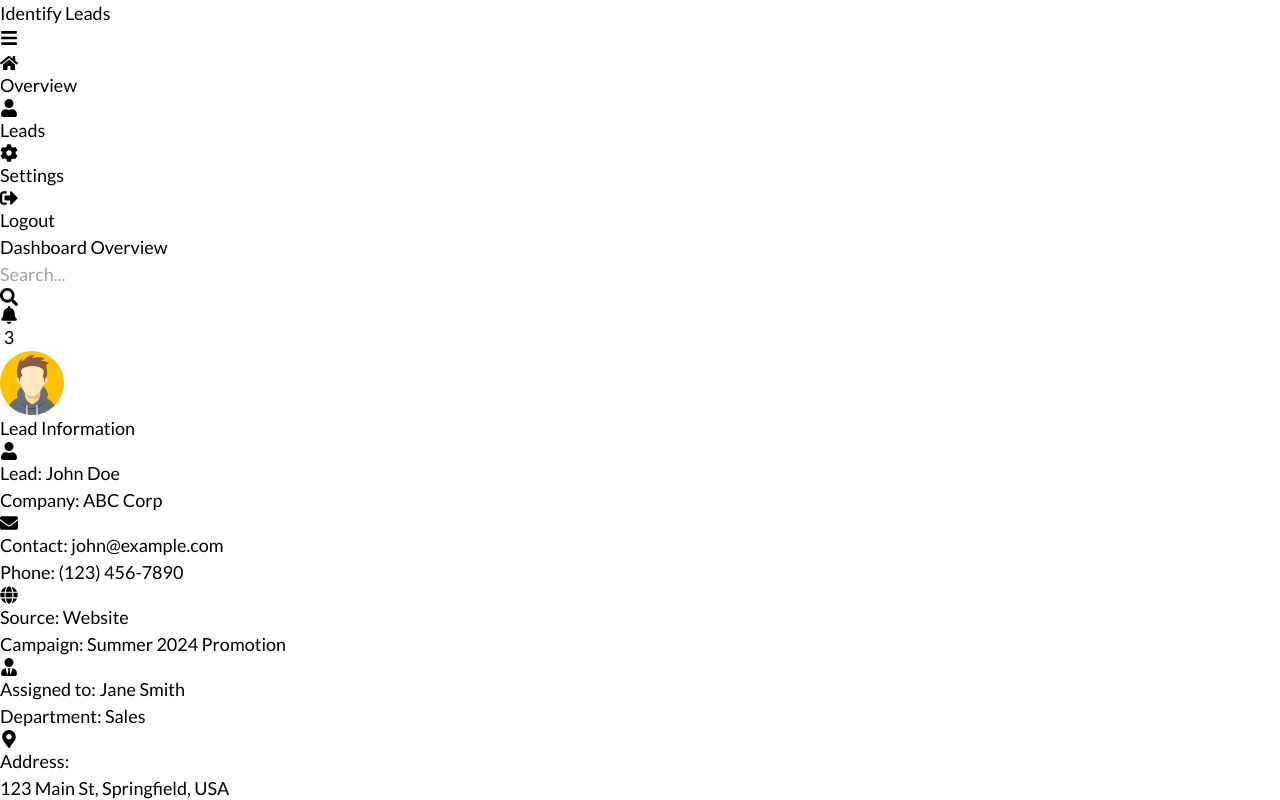
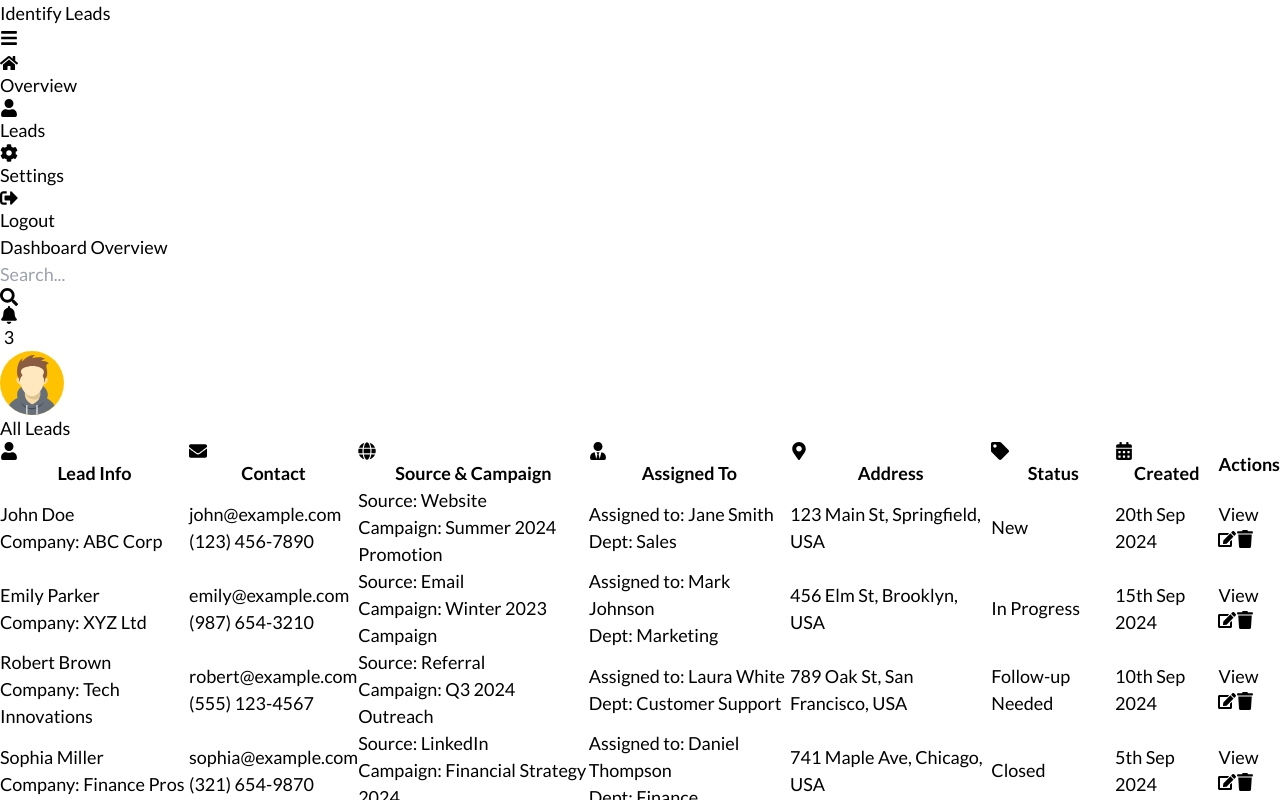
Before and after one commit to ash50167/lead-management-app, a React (Vite) app in the folder client/: page /leads in a window 1280 px wide. Built offline with nearby package versions, Linux system fonts and the light colour scheme.

Commit message:
commit_02

```diff
--- a/client/src/App.jsx
+++ b/client/src/App.jsx
@@ -1,10 +1,9 @@
 import "../public/css/style.css";
 import { BrowserRouter, Route, Routes } from "react-router-dom";
-// import SideBar from "./components/SideBar";
-// import NavBar from "./components/NavBar";
+import { RoleProvider } from "./contexts/RoleContext";
 import Dashboard from "./pages/Dashboard";
 import Leaddetail from "./pages/Leaddetail";
-import { RoleProvider } from "./contexts/RoleContext";
+import Leads from "./pages/Leads";
 
 function App() {
   return (
@@ -13,7 +12,8 @@ function App() {
         <BrowserRouter>
           <Routes>
             <Route path="/" element={<Dashboard />} />
-            <Route path="/leads" element={<Leaddetail />} />
+            <Route path="/leads" element={<Leads />} />
+            <Route path="/lead-details" element={<Leaddetail />} />
           </Routes>
         </BrowserRouter>
       </RoleProvider>
--- a/client/src/components/LeadsTable.jsx
+++ b/client/src/components/LeadsTable.jsx
@@ -1,150 +1,252 @@
-import React from "react";
-import { FaEdit, FaTrash, FaPlus } from "react-icons/fa";
+import React, { useState } from "react";
+import { FaEdit, FaTrash } from "react-icons/fa";
+import {
+  FaUser,
+  FaEnvelope,
+  FaGlobe,
+  FaUserTie,
+  FaTag,
+  FaMapMarkerAlt,
+  FaCalendarAlt,
+} from "react-icons/fa";
 import { useNavigate } from "react-router-dom";
 
 const leadsData = [
   {
-    name: "Acuity Infotech FZCO",
-    code: "ACIN01",
-    phone: "+91 99999 99991",
-    country: "India",
+    name: "John Doe",
+    company: "ABC Corp",
+    email: "john@example.com",
+    phone: "(123) 456-7890",
+    source: "Website",
+    campaign: "Summer 2024 Promotion",
+    assignedTo: "Jane Smith",
+    department: "Sales",
+    address: "123 Main St, Springfield, USA",
+    leadStatus: "New",
+    createdOn: "20th Sep 2024",
   },
   {
-    name: "ABC Infotech",
-    code: "ABC1",
-    phone: "+91 99999 99992",
-    country: "India",
+    name: "Emily Parker",
+    company: "XYZ Ltd",
+    email: "emily@example.com",
+    phone: "(987) 654-3210",
+    source: "Email",
+    campaign: "Winter 2023 Campaign",
+    assignedTo: "Mark Johnson",
+    department: "Marketing",
+    address: "456 Elm St, Brooklyn, USA",
+    leadStatus: "In Progress",
+    createdOn: "15th Sep 2024",
   },
   {
-    name: "NEW Infotech",
-    code: "NEW",
-    phone: "+91 99999 99993",
-    country: "India",
+    name: "Robert Brown",
+    company: "Tech Innovations",
+    email: "robert@example.com",
+    phone: "(555) 123-4567",
+    source: "Referral",
+    campaign: "Q3 2024 Outreach",
+    assignedTo: "Laura White",
+    department: "Customer Support",
+    address: "789 Oak St, San Francisco, USA",
+    leadStatus: "Follow-up Needed",
+    createdOn: "10th Sep 2024",
   },
   {
-    name: "ABC Infotech 2",
-    code: "ACIN02",
-    phone: "+91 99999 99994",
-    country: "India",
+    name: "Sophia Miller",
+    company: "Finance Pros",
+    email: "sophia@example.com",
+    phone: "(321) 654-9870",
+    source: "LinkedIn",
+    campaign: "Financial Strategy 2024",
+    assignedTo: "Daniel Thompson",
+    department: "Finance",
+    address: "741 Maple Ave, Chicago, USA",
+    leadStatus: "Closed",
+    createdOn: "5th Sep 2024",
   },
   {
-    name: "ABC Infotech 3",
-    code: "ACIN03",
-    phone: "+91 99999 99995",
-    country: "India",
+    name: "David Clark",
+    company: "Real Estate Group",
+    email: "david@example.com",
+    phone: "(432) 567-8901",
+    source: "Referral",
+    campaign: "Real Estate Expo 2024",
+    assignedTo: "Eva Green",
+    department: "Business Development",
+    address: "852 Pine St, Los Angeles, USA",
+    leadStatus: "In Progress",
+    createdOn: "25th Aug 2024",
   },
   {
-    name: "ABC Infotech 4",
-    code: "ACIN04",
-    phone: "+91 99999 99996",
-    country: "India",
+    name: "Jessica Lopez",
+    company: "E-Commerce Inc",
+    email: "jessica@example.com",
+    phone: "(123) 987-6543",
+    source: "Social Media",
+    campaign: "Black Friday Deals 2024",
+    assignedTo: "Michael Brown",
+    department: "Sales",
+    address: "963 Cedar St, Austin, USA",
+    leadStatus: "New",
+    createdOn: "10th Sep 2024",
   },
   {
-    name: "ABC Infotech 5",
-    code: "ACIN05",
-    phone: "+91 99999 99997",
-    country: "India",
+    name: "Kevin Harris",
+    company: "Health Solutions",
+    email: "kevin@example.com",
+    phone: "(555) 456-7890",
+    source: "Conference",
+    campaign: "Health Expo 2024",
+    assignedTo: "Anna Lee",
+    department: "Healthcare",
+    address: "321 Willow St, Seattle, USA",
+    leadStatus: "Follow-up Needed",
+    createdOn: "18th Aug 2024",
   },
 ];
 
 const LeadsTable = () => {
   const navigate = useNavigate();
+  const [currentPage, setCurrentPage] = useState(1);
+  const leadsPerPage = 5;
 
-  const handleViewDetails = (leadCode) => {
-    navigate(`/leads`);
+  const totalPages = Math.ceil(leadsData.length / leadsPerPage);
+  const currentLeads = leadsData.slice(
+    (currentPage - 1) * leadsPerPage,
+    currentPage * leadsPerPage
+  );
+
+  const handleViewDetails = (leadName) => {
+    navigate(`/lead-details`);
   };
 
-  const handleEditLead = (leadCode) => {
-    console.log(`Edit lead with code: ${leadCode}`);
-  };
-
-  const handleDeleteLead = (leadCode) => {
-    console.log(`Delete lead with code: ${leadCode}`);
-  };
-
-  const handleAddNewLead = () => {
-    console.log("Add new lead");
+  const handlePageChange = (page) => {
+    setCurrentPage(page);
   };
 
   return (
     <div className="bg-gray-100">
-      <div className="max-w-6xl mx-auto bg-white p-6 rounded-lg">
-        <div className="flex justify-between items-center mb-4">
-          <h2 className="text-xl font-semibold">All Leads</h2>
-          <button
-            className="bg-green-500 text-white px-4 py-2 rounded hover:bg-green-600 transition flex items-center space-x-2"
-            onClick={handleAddNewLead}
-          >
-            <FaPlus className="text-white" />
-            <span>Add New Lead</span>
-          </button>
-        </div>
+      <div className="max-w-6xl mx-auto bg-white p-2 rounded-lg shadow-lg">
+        <h2 className="text-xl font-semibold px-6 mb-4">All Leads</h2>
         <div className="overflow-x-auto">
           <table className="min-w-full bg-gray-50 rounded-lg">
             <thead>
               <tr className="text-left bg-gray-200">
-                <th className="px-4 py-3 text-sm  font-medium text-gray-700">
-                  Lead details
+                <th className="px-1 py-2 text-sm font-medium text-gray-700">
+                  <FaUser className="inline-block mr-1 text-blue-600" /> Lead
+                  Info
                 </th>
-                <th className="px-4 py-3 text-sm  font-medium text-gray-700">
-                  Code
+                <th className="px-1 py-2 text-sm font-medium text-gray-700">
+                  <FaEnvelope className="inline-block mr-1 text-red-600" />{" "}
+                  Contact
                 </th>
-                <th className="px-4 py-3 text-sm  font-medium text-gray-700">
-                  Phone
+                <th className="px-1 py-2 text-sm font-medium text-gray-700">
+                  <FaGlobe className="inline-block mr-1 text-green-600" />{" "}
+                  Source & Campaign
                 </th>
-                <th className="px-4 py-3 text-sm  font-medium text-gray-700">
-                  Country
+                <th className="px-1 py-2 text-sm font-medium text-gray-700">
+                  <FaUserTie className="inline-block mr-1 text-purple-600" />{" "}
+                  Assigned To
                 </th>
-                <th className="px-4 py-3 text-sm text-center font-medium text-gray-700">
+                <th className="px-1 py-2 text-sm font-medium text-gray-700">
+                  <FaMapMarkerAlt className="inline-block mr-1 text-yellow-600" />{" "}
+                  Address
+                </th>
+                <th className="px-1 py-2 text-sm font-medium text-gray-700">
+                  <FaTag className="inline-block mr-1 text-teal-600" /> Status
+                </th>
+                <th className="px-1 py-2 text-sm font-medium text-gray-700">
+                  <FaCalendarAlt className="inline-block mr-1 text-indigo-600" />{" "}
+                  Created
+                </th>
+                <th className="px-1 py-2 text-sm text-center font-medium text-gray-700">
                   Actions
                 </th>
               </tr>
             </thead>
             <tbody>
-              {leadsData.map((lead, index) => (
+              {currentLeads.map((lead, index) => (
                 <tr key={index} className="border-b hover:bg-gray-100">
-                  <td className="px-4 py-3 flex items-center">
-                    <img
-                      src={`https://via.placeholder.com/40`}
-                      alt={lead.name}
-                      className="w-8 h-8 rounded-full mr-4"
-                    />
-                    <div>
-                      <p className="font-medium text-gray-800 text-sm">
+                  <td className="px-1 py-2">
+                    <p className="text-sm font-semibold text-gray-800">
                       {lead.name}
                     </p>
                     <p className="text-xs text-gray-500">
-                        {lead.code.toLowerCase()}@company.com
+                      Company: {lead.company}
                     </p>
-                    </div>
                   </td>
-                  <td className="px-4 py-3 text-sm">{lead.code}</td>
-                  <td className="px-4 py-3 text-sm">{lead.phone}</td>
-                  <td className="px-4 py-3 text-sm">{lead.country}</td>
-                  <td className="px-4 py-3 flex space-x-2 justify-center">
+                  <td className="px-1 py-2">
+                    <p className="text-xs text-gray-700">{lead.email}</p>
+                    <p className="text-xs text-gray-700">{lead.phone}</p>
+                  </td>
+                  <td className="px-1 py-2">
+                    <p className="text-xs text-gray-700">
+                      Source: {lead.source}
+                    </p>
+                    <p className="text-xs text-gray-500">
+                      Campaign: {lead.campaign}
+                    </p>
+                  </td>
+                  <td className="px-1 py-2">
+                    <p className="text-xs text-gray-700">
+                      Assigned to: {lead.assignedTo}
+                    </p>
+                    <p className="text-xs text-gray-500">
+                      Dept: {lead.department}
+                    </p>
+                  </td>
+                  <td className="px-1 py-2">
+                    <p className="text-xs text-gray-500">{lead.address}</p>
+                  </td>
+                  <td className="px-1 py-2">
+                    <p className="text-xs font-semibold text-gray-800">
+                      {lead.leadStatus}
+                    </p>
+                  </td>
+                  <td className="px-1 py-2">
+                    <p className="text-xs text-gray-500">{lead.createdOn}</p>
+                  </td>
+                  <td className="px-1 py-2 flex flex-col gap-3 items-center justify-center">
                     <button
-                      onClick={() => handleViewDetails(lead.code)}
-                      className="bg-blue-500 text-white px-3 py-1 rounded hover:bg-blue-600 transition text-sm"
+                      onClick={() => handleViewDetails(lead.name)}
+                      className="bg-purple-200 text-purple-800 w-full px-3 py-1 rounded hover:bg-purple-300 transition text-sm"
                     >
                       View
                     </button>
+                    <div className="flex items-center gap-3 m-0">
                       <button
-                      onClick={() => handleEditLead(lead.code)}
-                      className="bg-blue-100 text-blue-600 p-2 rounded-md hover:bg-blue-200 transition"
+                        onClick={() => console.log(`Edit lead: ${lead.name}`)}
+                        className="bg-yellow-100 text-yellow-600 p-2 rounded-md hover:bg-yellow-200 transition"
                       >
                         <FaEdit />
                       </button>
                       <button
-                      onClick={() => handleDeleteLead(lead.code)}
+                        onClick={() => console.log(`Delete lead: ${lead.name}`)}
                         className="bg-red-100 text-red-600 p-2 rounded-md hover:bg-red-200 transition"
                       >
                         <FaTrash />
                       </button>
+                    </div>
                   </td>
                 </tr>
               ))}
             </tbody>
           </table>
+        </div>
+        <div className="flex justify-center mt-4">
+          {Array.from({ length: totalPages }, (_, index) => (
+            <button
+              key={index}
+              onClick={() => handlePageChange(index + 1)}
+              className={`px-4 py-2 mx-1 rounded ${
+                currentPage === index + 1
+                  ? "bg-purple-300 text-white"
+                  : "bg-gray-200 text-gray-700 hover:bg-gray-300"
+              }`}
+            >
+              {index + 1}
+            </button>
+          ))}
         </div>
       </div>
     </div>
--- a/client/src/components/TaskList.jsx
+++ b/client/src/components/TaskList.jsx
@@ -204,7 +204,7 @@ const TaskList = ({ selectedRole }) => {
                       taskIndex
                     )
                   }
-                  className="bg-blue-100 text-blue-600 p-2 rounded-md hover:bg-blue-200 transition"
+                  className="bg-yellow-100 text-yellow-600 p-2 rounded-md hover:bg-yellow-200 transition"
                 >
                   <FaEdit />
                 </button>
--- a/client/src/pages/Dashboard.jsx
+++ b/client/src/pages/Dashboard.jsx
@@ -7,7 +7,6 @@ import StatusGraphs from "../components/StatusGraphs";
 import TaskList from "../components/TaskList";
 import QuickActions from "../components/QuickActions";
 import { useRole } from "../contexts/RoleContext";
-import LeadsTable from "../components/LeadsTable";
 
 const Dashboard = () => {
   const { role } = useRole();
@@ -22,7 +21,6 @@ const Dashboard = () => {
           <LeadSummary />
           <StatusGraphs />
           <TaskList selectedRole={role} />
-          <LeadsTable />
           <QuickActions />
         </div>
       </div>
--- /dev/null
+++ b/client/src/pages/Leads.jsx
@@ -0,0 +1,20 @@
+import React from "react";
+import SideBar from "../components/SideBar";
+import NavBar from "../components/NavBar";
+import LeadsTable from "../components/LeadsTable";
+
+const Leads = () => {
+  return (
+    <>
+      <div className="flex">
+        <SideBar />
+        <div className="leads w-full overflow-y-auto bg-gray-100 p-6">
+          <NavBar />
+          <LeadsTable />
+        </div>
+      </div>
+    </>
+  );
+};
+
+export default Leads;
--- a/client/src/scss/_app.scss
+++ b/client/src/scss/_app.scss
@@ -15,6 +15,7 @@
     }
 }
 
+.leads,
 .lead-detail {
     height: 100vh;
 }
```
Also changed, not shown: client/src/components/QuickActions.jsx (+28 -6 lines). Lines whose indentation alone changed are shown as unchanged.
